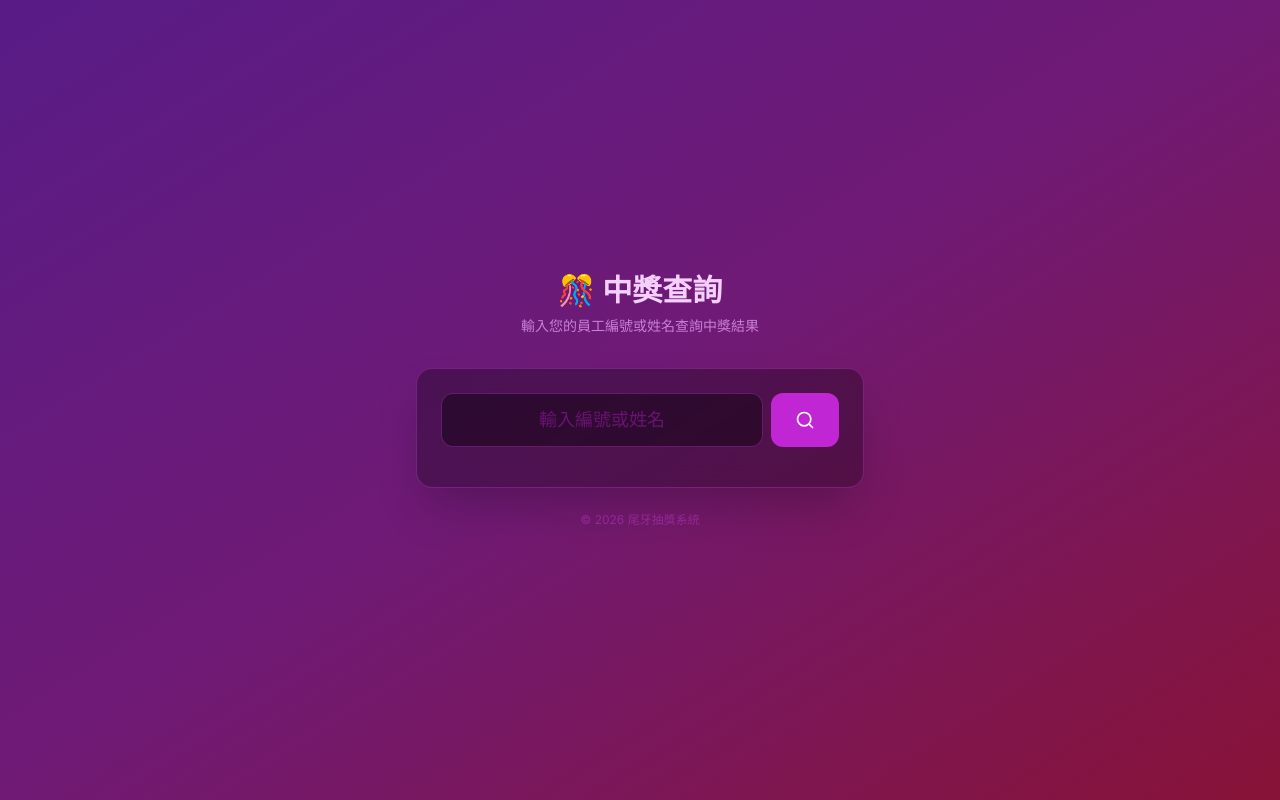
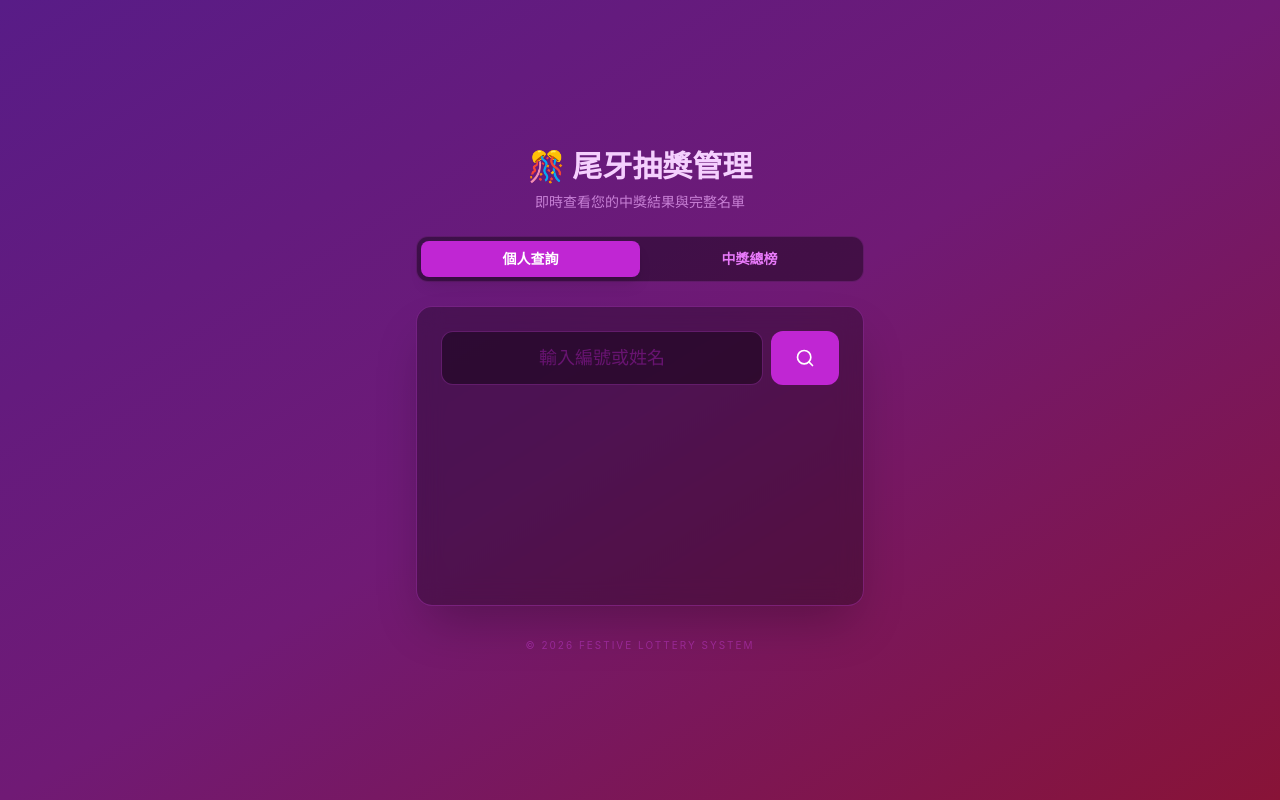
Before and after one commit to russle/Festive-Lottery, a React (Vite) app: page /check in a window 1280 px wide. Built offline with nearby package versions, Linux system fonts and the light colour scheme.

Commit message:
新增功能：中獎查詢頁面支援查看完整中獎總榜

```diff
--- a/components/CheckPage.tsx
+++ b/components/CheckPage.tsx
@@ -7,6 +7,7 @@ interface WinRecord {
     prizeName: string;
     prizeIcon: string;
     timestamp: string;
+    employeeId: string;
     employeeName: string;
     employeeDept: string;
 }
@@ -18,9 +19,11 @@ interface CheckResult {
 }
 
 export const CheckPage: React.FC = () => {
+    const [activeTab, setActiveTab] = useState<'personal' | 'all'>('personal');
     const [employeeId, setEmployeeId] = useState('');
     const [isLoading, setIsLoading] = useState(false);
     const [result, setResult] = useState<CheckResult | null>(null);
+    const [allWinners, setAllWinners] = useState<WinRecord[]>([]);
     const [error, setError] = useState('');
 
     // 解析網址中的 API URL 與 Host ID 參數
@@ -35,6 +38,39 @@ export const CheckPage: React.FC = () => {
             saveHostId(hostIdParam);
         }
     }, []);
+
+    const fetchAllWinners = async () => {
+        setIsLoading(true);
+        setError('');
+        try {
+            const apiUrl = loadApiUrl();
+            const hostId = loadHostId();
+            if (!apiUrl) {
+                setError('尚未設定雲端 API，請聯繫管理員');
+                return;
+            }
+            const res = await fetch(`${apiUrl}/api/winners`, {
+                headers: { 'X-Host-ID': hostId }
+            });
+            const json = await res.json();
+            if (json.success) {
+                setAllWinners(json.data);
+            } else {
+                setError('無法獲取中獎名單');
+            }
+        } catch (err: unknown) {
+            console.error('Fetch all winners failed:', err);
+            setError('獲取名單失敗，請檢查網路連線');
+        } finally {
+            setIsLoading(false);
+        }
+    };
+
+    React.useEffect(() => {
+        if (activeTab === 'all') {
+            fetchAllWinners();
+        }
+    }, [activeTab]);
 
     const handleCheck = async () => {
         if (!employeeId.trim()) {
@@ -74,17 +110,46 @@ export const CheckPage: React.FC = () => {
         }
     };
 
+    // 分組中獎名單
+    const groupedWinners = allWinners.reduce((acc, record) => {
+        if (!acc[record.prizeName]) {
+            acc[record.prizeName] = {
+                icon: record.prizeIcon,
+                winners: []
+            };
+        }
+        acc[record.prizeName].winners.push(record);
+        return acc;
+    }, {} as Record<string, { icon: string; winners: WinRecord[] }>);
+
     return (
         <div className="min-h-screen bg-gradient-to-br from-purple-900 via-fuchsia-900 to-rose-900 flex items-center justify-center p-4">
-            <div className="w-full max-w-md">
+            <div className="w-full max-w-md my-8">
                 {/* 標題 */}
-                <div className="text-center mb-8">
-                    <h1 className="text-3xl font-bold text-fuchsia-200 mb-2">🎊 中獎查詢</h1>
-                    <p className="text-fuchsia-300/70 text-sm">輸入您的員工編號或姓名查詢中獎結果</p>
+                <div className="text-center mb-6">
+                    <h1 className="text-3xl font-bold text-fuchsia-200 mb-2">🎊 尾牙抽獎管理</h1>
+                    <p className="text-fuchsia-300/70 text-sm">即時查看您的中獎結果與完整名單</p>
                 </div>
 
-                {/* 查詢表單 */}
-                <div className="bg-black/30 backdrop-blur-md rounded-2xl border border-fuchsia-500/30 p-6 shadow-2xl">
+                {/* 分頁切換 */}
+                <div className="flex bg-black/40 p-1 rounded-xl mb-6 border border-fuchsia-500/20">
+                    <button
+                        onClick={() => setActiveTab('personal')}
+                        className={`flex-1 py-2 text-sm font-bold rounded-lg transition-all ${activeTab === 'personal' ? 'bg-fuchsia-600 text-white shadow-lg' : 'text-fuchsia-400 hover:text-fuchsia-200'}`}
+                    >
+                        個人查詢
+                    </button>
+                    <button
+                        onClick={() => setActiveTab('all')}
+                        className={`flex-1 py-2 text-sm font-bold rounded-lg transition-all ${activeTab === 'all' ? 'bg-fuchsia-600 text-white shadow-lg' : 'text-fuchsia-400 hover:text-fuchsia-200'}`}
+                    >
+                        中獎總榜
+                    </button>
+                </div>
+
+                <div className="bg-black/30 backdrop-blur-md rounded-2xl border border-fuchsia-500/30 p-6 shadow-2xl overflow-hidden min-h-[300px]">
+                    {activeTab === 'personal' ? (
+                        <>
                             <div className="flex gap-2 mb-4">
                                 <input
                                     type="text"
@@ -151,13 +216,57 @@ export const CheckPage: React.FC = () => {
                                     </p>
                                 </div>
                             )}
+                        </>
+                    ) : (
+                        <div className="space-y-6">
+                            {isLoading ? (
+                                <div className="text-center py-12">
+                                    <div className="animate-spin text-4xl mb-2">📋</div>
+                                    <p className="text-fuchsia-300">名單讀取中...</p>
+                                </div>
+                            ) : Object.keys(groupedWinners).length > 0 ? (
+                                <div className="space-y-6 max-h-[60vh] overflow-y-auto pr-2 custom-scrollbar">
+                                    {Object.entries(groupedWinners).map(([prizeName, { icon, winners }]) => (
+                                        <div key={prizeName} className="space-y-3">
+                                            <div className="flex items-center gap-2 border-b border-fuchsia-500/20 pb-2">
+                                                <span className="text-2xl">{icon}</span>
+                                                <h3 className="font-bold text-fuchsia-200">{prizeName}</h3>
+                                                <span className="text-xs bg-fuchsia-500/20 text-fuchsia-400 px-2 py-0.5 rounded-full">{winners.length} 人</span>
+                                            </div>
+                                            <div className="grid grid-cols-1 gap-2">
+                                                {winners.map((w, idx) => (
+                                                    <div key={idx} className="flex justify-between items-center bg-white/5 p-3 rounded-lg border border-white/5">
+                                                        <div>
+                                                            <span className="text-fuchsia-100 font-medium">{w.employeeName}</span>
+                                                            <span className="text-xs text-fuchsia-400/60 ml-2">{w.employeeDept}</span>
+                                                        </div>
+                                                        <span className="text-[10px] font-mono text-fuchsia-500/40">{w.employeeId}</span>
+                                                    </div>
+                                                ))}
+                                            </div>
+                                        </div>
+                                    ))}
+                                </div>
+                            ) : (
+                                <div className="text-center py-20">
+                                    <p className="text-fuchsia-500/40">目前尚無中獎紀錄</p>
+                                </div>
+                            )}
+                        </div>
+                    )}
                 </div>
 
                 {/* 底部資訊 */}
-                <p className="text-center text-fuchsia-500/40 text-xs mt-6">
-                    © 2026 尾牙抽獎系統
+                <p className="text-center text-fuchsia-500/40 text-[10px] mt-8 uppercase tracking-[0.2em]">
+                    © 2026 Festive Lottery System
                 </p>
             </div>
+
+            <style>{`
+                .custom-scrollbar::-webkit-scrollbar { width: 4px; }
+                .custom-scrollbar::-webkit-scrollbar-track { background: rgba(0,0,0,0.1); }
+                .custom-scrollbar::-webkit-scrollbar-thumb { background: rgba(217, 70, 239, 0.3); border-radius: 10px; }
+            `}</style>
         </div>
     );
 };
```
Lines whose indentation alone changed are shown as unchanged.
